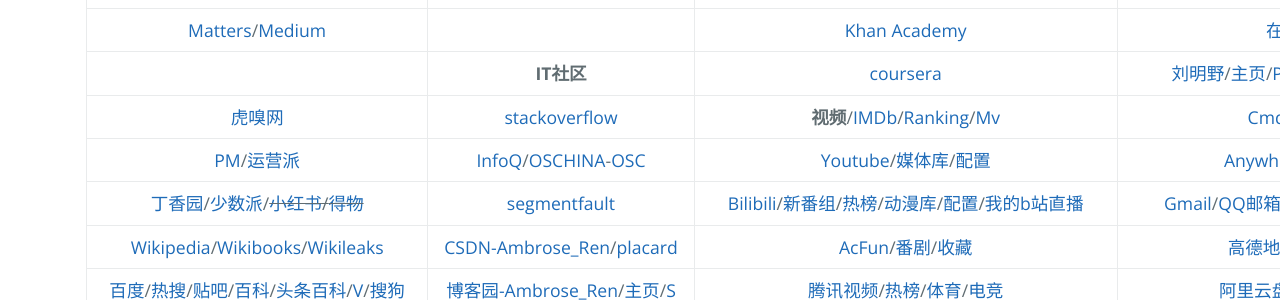
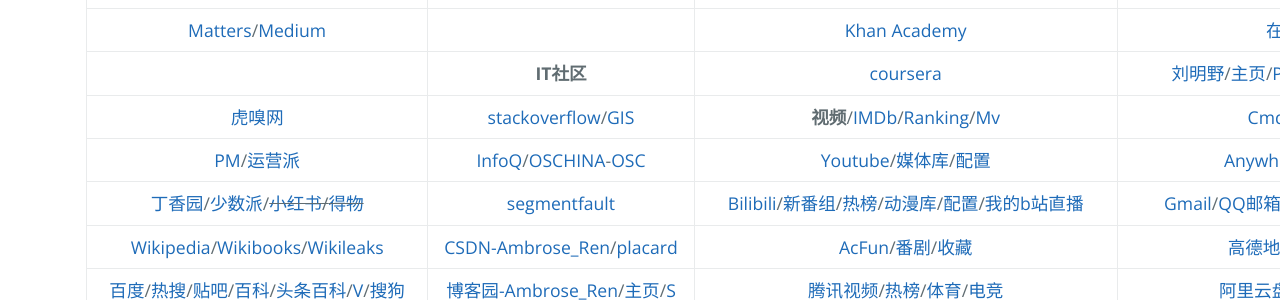
Before and after one commit to AmbroseRen/test, a Jekyll site: the page built from navigation.md, in a window 1280 px wide. Shown: the part 692-992 px from the top of the page. Built offline with Jekyll 4.4.1, drawn with Linux system fonts in a browser that asks for light colours; our own code applies the rules of GitHub Pages for plain Markdown files; the repository's description, which GitHub fills in, is left out.

Commit message:
Update navigation.md

```diff
--- a/navigation.md
+++ b/navigation.md
@@ -39,7 +39,7 @@
 | [Reddit](https://www.reddit.com/)/[Quora](https://www.quora.com/) | ~~[simplesite](http://ambroseren.simplesite.com/)/[uid.me](http://uid.me/ren_si1#)~~ | [腾讯课堂](https://ke.qq.com/) | [catbox](https://catbox.moe/user/login.php) |
 | [Matters](https://matters.news/)/[Medium](https://medium.com/) | []() | [Khan Academy](https://www.khanacademy.org/) | [在线翻译](https://fanyi.youdao.com/) |
 | []() | __IT社区__ | [coursera](https://www.coursera.org/browse/computer-science) | [刘明野](https://tool.liumingye.cn/)/[主页](https://www.liumingye.cn/)/[PD](https://tool.liumingye.cn/password/)/[WP](https://tool.liumingye.cn/wallpaper/)/[St](Art/Shoot/index.md)/[<strong id="fodder">F</strong>](Data/Fodder/index.md)/[IP](https://tool.liumingye.cn/ip/)/[麻将](https://tool.liumingye.cn/majiang/) |
-| [虎嗅网](https://www.huxiu.com/) | [stackoverflow](https://stackoverflow.com/) | <strong id="sp">视频</strong>/[IMDb](https://www.imdb.com/)/[Ranking](https://www.boxofficemojo.com/weekly/)/[Mv](Art/Movies/index.md) | [Cmd MD](https://www.zybuluo.com/)/[<strong id="md">MD</strong>](Data/MD/index.md) |
+| [虎嗅网](https://www.huxiu.com/) | [stackoverflow](https://stackoverflow.com/)/[GIS](https://gis.stackexchange.com/) | <strong id="sp">视频</strong>/[IMDb](https://www.imdb.com/)/[Ranking](https://www.boxofficemojo.com/weekly/)/[Mv](Art/Movies/index.md) | [Cmd MD](https://www.zybuluo.com/)/[<strong id="md">MD</strong>](Data/MD/index.md) |
 | [PM](http://www.woshipm.com/)/[运营派](https://www.yunyingpai.com/) | [InfoQ](https://www.infoq.cn/)/[OSCHINA](https://www.oschina.net/project)-[OSC](https://www.oschina.net/project/top_cn_2020) | [Youtube](https://www.youtube.com/)/[媒体库](https://www.youtube.com/feed/library)/[配置](https://studio.youtube.com/video/LupojaPC1wc/livestreaming) | [AnywhereAnything](http://lackar.com/aa/) |
 | [丁香园](https://portal.dxy.cn/)/[少数派](https://sspai.com/)/~~[小红书](https://www.xiaohongshu.com/explore)/[得物](https://www.dewu.com/community.html)~~ | [segmentfault](https://segmentfault.com/u/ambroseren/users/following) | [Bilibili](https://space.bilibili.com/352834482/fans/follow)/[新番组](https://bgm.liumingye.cn/)/[热榜](https://www.bilibili.com/v/popular/rank/all)/[动漫库](Art/Animes/index.md)/[配置](https://link.bilibili.com/p/center/index#/my-room/start-live)/[我的b站直播](https://live.bilibili.com/22653502) | [Gmail](https://mail.google.com/mail/u/0/#inbox)/[QQ邮箱](https://mail.qq.com/)/[空间](https://user.qzone.qq.com/1056008502)/[万年历](https://wannianrili.bmcx.com/)/[12306](https://kyfw.12306.cn/otn/leftTicket/init) |
 | [Wikipedia](https://www.wikipedia.org/)/[Wikibooks](https://www.wikibooks.org/)/[Wikileaks](https://wikileaks.org/What-is-WikiLeaks.html) | [CSDN-Ambrose_Ren](https://blog.csdn.net/Ambrose_Ren)/[placard](https://bbs.csdn.net/forums/placard) | [AcFun](https://www.acfun.cn/)/[番剧](https://www.acfun.cn/bangumilist)/[收藏](https://www.acfun.cn/member/favourite) | [高德地图](https://www.amap.com/)/[百度地图](https://map.baidu.com/) |
```
